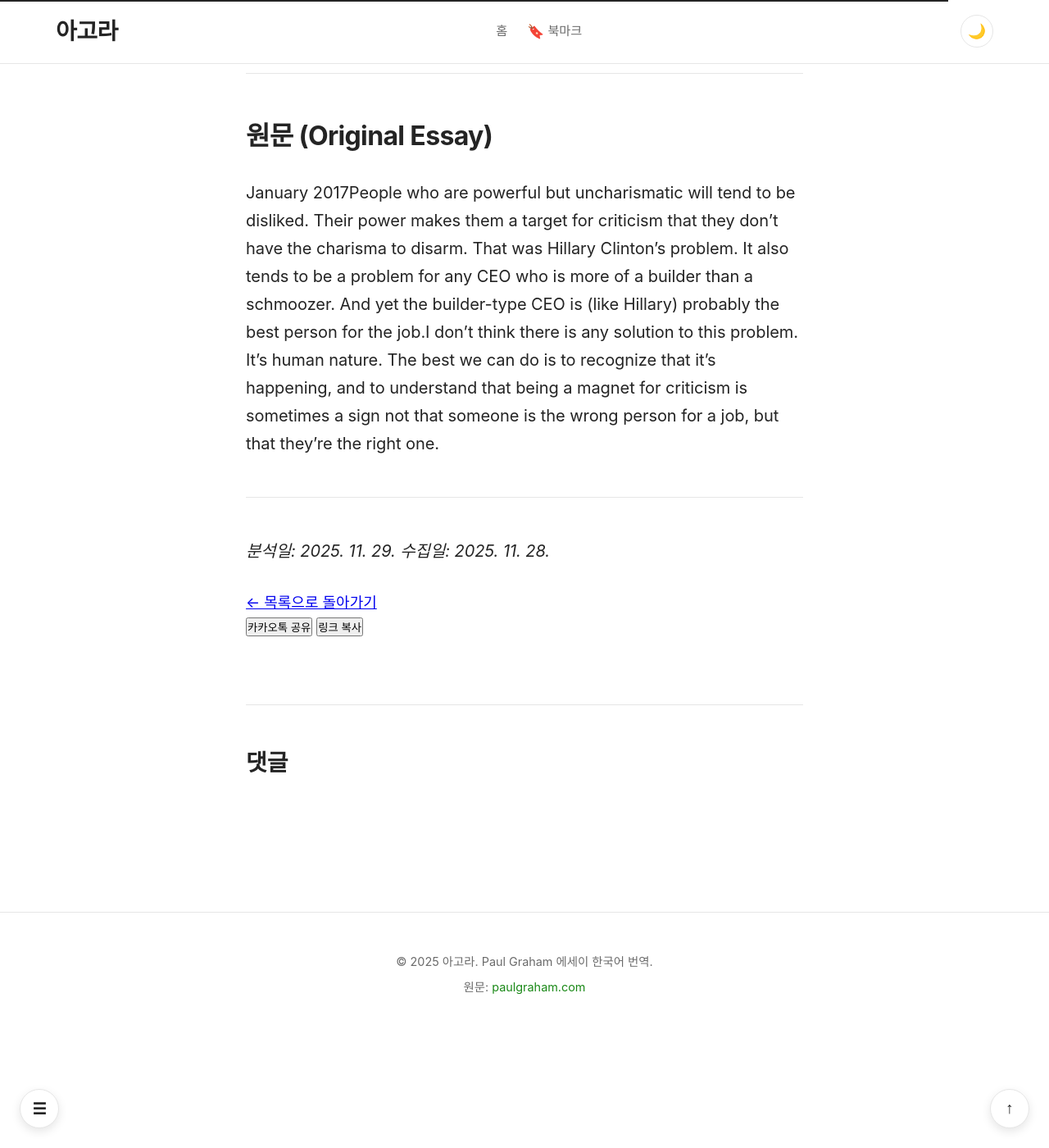
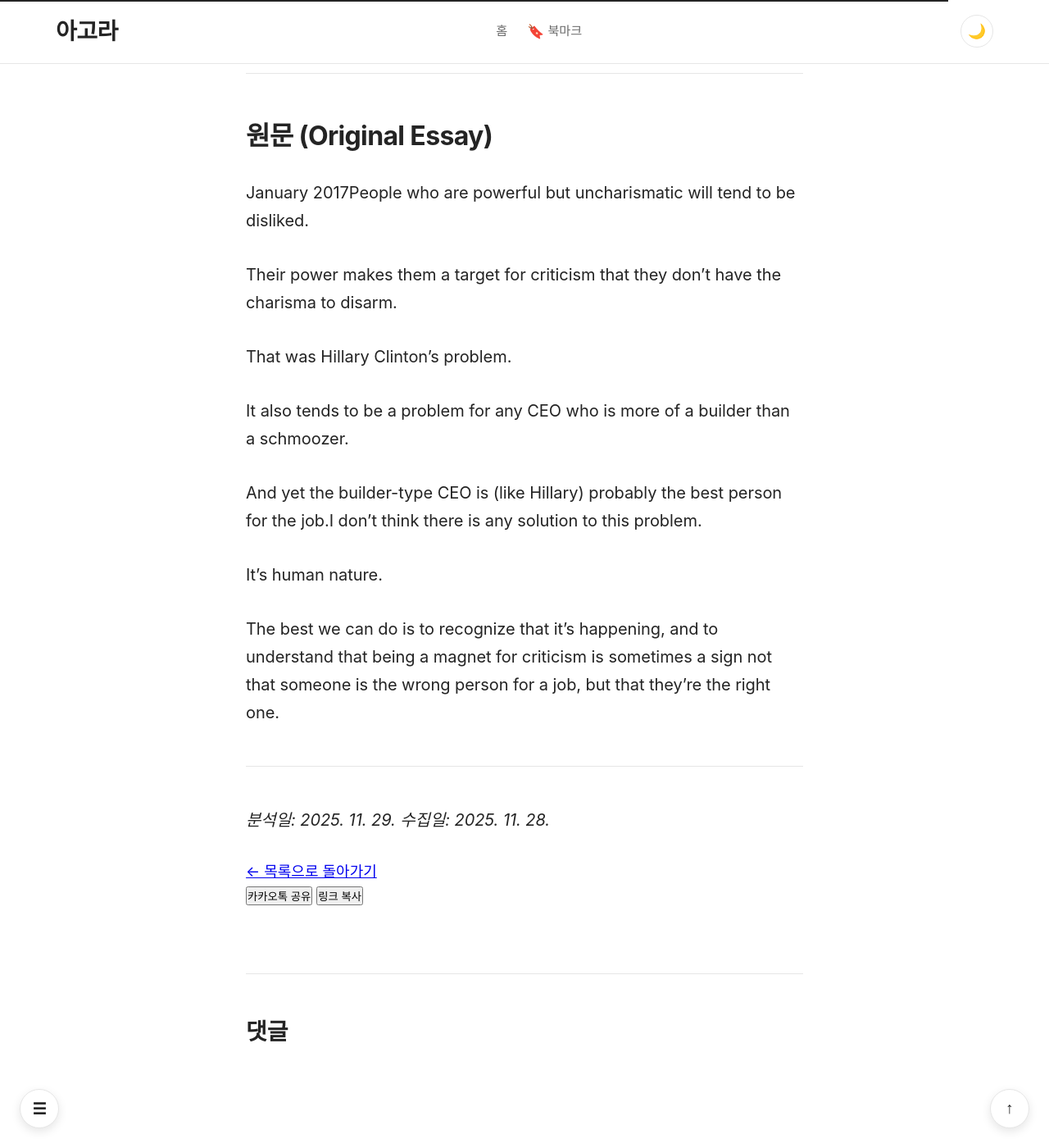
Before and after one commit to arenga/YC, a Jekyll site: the page built from blog/_essays/charisma-power.md, in a window 1280 px wide and 1400 px high, scrolled down 1885 px. Shown: the whole window at 82% size. Built offline with Jekyll 4.4.1, drawn with Linux system fonts in a browser that asks for light colours; some web fonts are replaced; comment, search, counter and statistics services are not loaded; part of the change alters nothing that is shown.

```diff
--- a/blog/_layouts/essay.html
+++ b/blog/_layouts/essay.html
@@ -137,6 +137,60 @@ layout: default
       toc.classList.add('toc-flash');
       setTimeout(() => toc.classList.remove('toc-flash'), 1200);
     });
+  })();
+
+  // ========== Chunk long paragraphs (readability) ==========
+  (function chunkLongParagraphs() {
+    const paras = Array.from(document.querySelectorAll('.essay-content p'));
+    paras.forEach((p) => {
+      const text = p.textContent ? p.textContent.trim() : '';
+      if (!text || text.length < 500 || text.includes('\n')) return;
+      const parts = text.split(/(?<=[.!?]|다\.)\s+(?=[A-Z가-힣0-9])/);
+      if (parts.length < 2) return;
+      const frag = document.createDocumentFragment();
+      parts.forEach((seg) => {
+        const np = document.createElement('p');
+        np.textContent = seg.trim();
+        frag.appendChild(np);
+      });
+      p.replaceWith(frag);
+    });
+  })();
+
+  // ========== Bullet normalization (• → list) ==========
+  (function normalizeBullets() {
+    const content = document.querySelector('.essay-content');
+    if (!content) return;
+    const paragraphs = Array.from(content.querySelectorAll('p'));
+    let buffer = [];
+
+    function flushBuffer() {
+      if (buffer.length < 1) return;
+      const ul = document.createElement('ul');
+      buffer.forEach((p) => {
+        const li = document.createElement('li');
+        li.textContent = p.textContent.replace(/^•\s*/, '').trim();
+        ul.appendChild(li);
+        p.remove();
+      });
+      const refNode = buffer[buffer.length - 1].nextSibling;
+      if (refNode) {
+        refNode.parentNode.insertBefore(ul, refNode);
+      } else {
+        content.appendChild(ul);
+      }
+      buffer = [];
+    }
+
+    paragraphs.forEach((p) => {
+      const txt = (p.textContent || '').trim();
+      if (txt.startsWith('•')) {
+        buffer.push(p);
+      } else {
+        flushBuffer();
+      }
+    });
+    flushBuffer();
   })();
 
   // ========== Reading Progress Bar ==========
--- a/blog/assets/css/main.css
+++ b/blog/assets/css/main.css
@@ -367,6 +367,10 @@ body {
 
 .toc-fab {
   left: 24px;
+}
+
+body.toc-empty .toc-fab {
+  display: none;
 }
 
 .scroll-top:hover,
```
